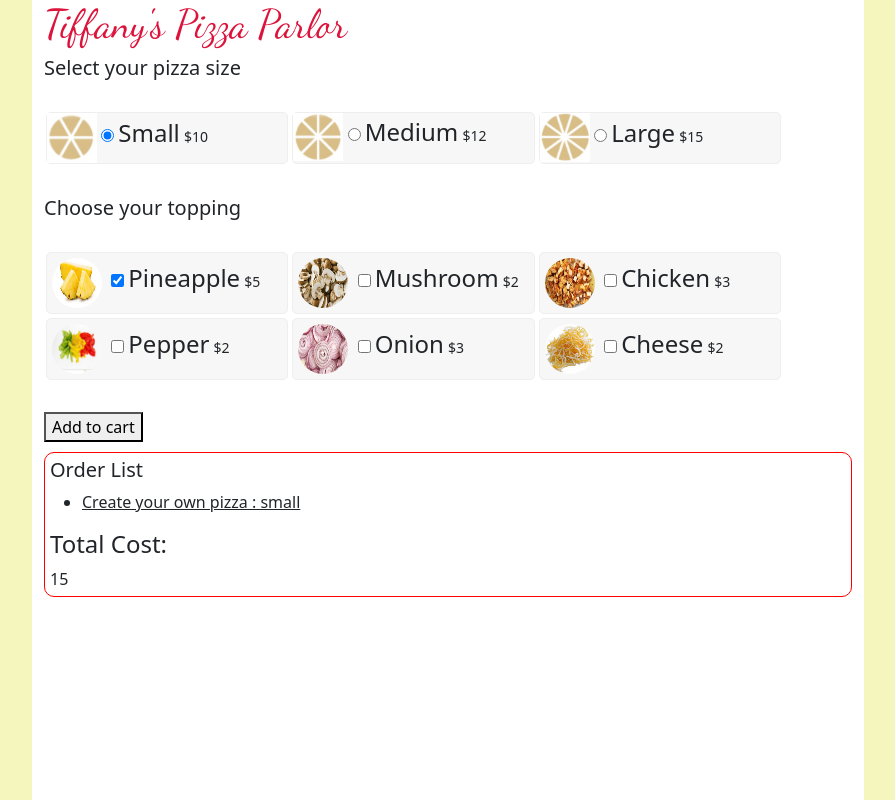
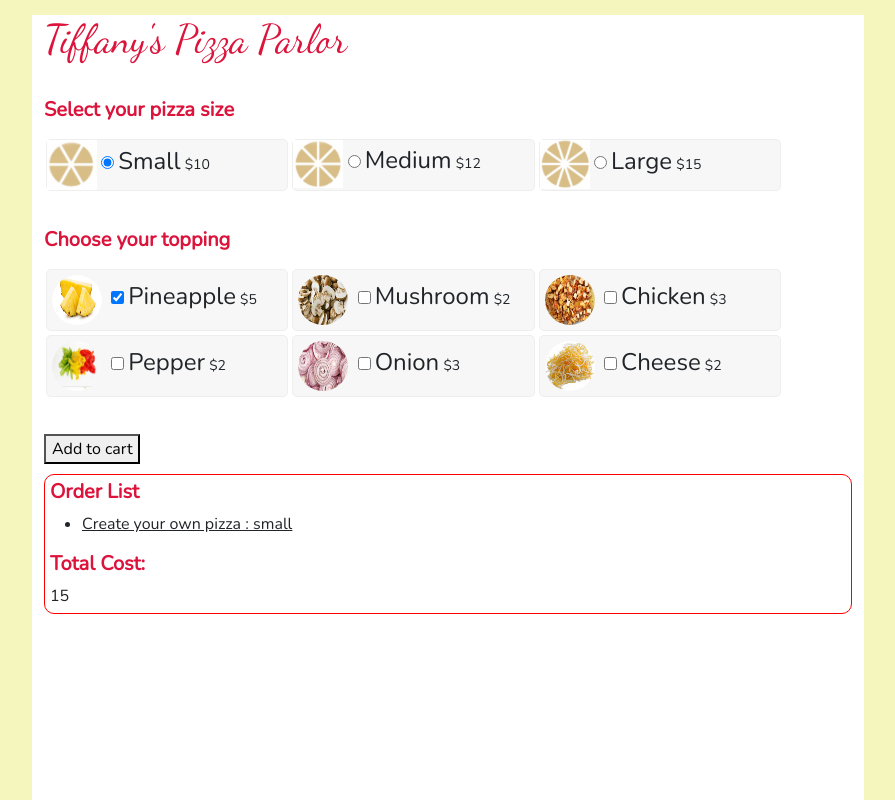
Before and after one commit to tiffarodrigs/Pizza-Parlor, a plain HTML site: page index.html in a window 1280 px wide. Both pictures are taken after a click on the button "Add to cart". Shown: the top 800 px of the page, without its empty margins (192-1087 px from the left). Drawn offline with nearby package versions, Linux system fonts and the light colour scheme.

Commit message:
Update styles and display feature

```diff
--- a/css/styles.css
+++ b/css/styles.css
@@ -1,72 +1,87 @@
+body {
+  background-color: rgb(245, 245, 190);
+  font-family: 'Nunito', sans-serif;
+}
 
-body{
-  background-color: rgb(245, 245, 190);
+h1 {
+  font-family: 'Dancing Script', cursive;
+  color: crimson;
+  margin: 15px 0px 35px 0px;
 }
-h1{
-  font-family: 'Dancing Script', cursive;
-  color:crimson;
+h5{
+  font-weight: bold;
+  color: crimson;
 }
-.container
-{
+
+.container {
   width: 65%;
   min-height: 1000px;
-  margin:auto;
+  margin: auto;
   background-color: white;
 }
+
 .selected {
   border: 1px solid red;
 }
 
-
-
-.toppings-container, .size-container{
+.toppings-container,
+.size-container {
   display: flex;
   flex-wrap: wrap;
-  margin: 30px 0px 30px 0px;
+  margin: 15px 0px 35px 0px;
 }
-.toppings-container div, .size-container div {
+
+.toppings-container div,
+.size-container div {
   background-color: #f7f7f7;
   min-width: 30%;
   border-radius: 5px;
-  margin:2px;
+  margin: 2px;
   cursor: pointer;
 }
-.toppings-container div:not(.selected), .size-container div:not(.selected){
-  border: 1px solid rgb(238, 238, 238) ;
+
+.toppings-container div:not(.selected),
+.size-container div:not(.selected) {
+  border: 1px solid rgb(238, 238, 238);
 }
+
 .toppings-container img {
   border-radius: 50px;
   margin: 5px;
   height: 50px;
   width: 50px;
 }
-label{
+
+label {
   font-size: 24px;
 }
-.imgSize{
-  width:50px;
+
+.imgSize {
+  width: 50px;
 }
 
-#pizzaDetail{
+#pizzaDetail {
   display: none;
+  margin-bottom: 10px;
 
 }
 
+li {
+  cursor: pointer;
+  text-decoration: underline;
+}
 
-li{
- cursor: pointer;
-  text-decoration: underline;
-  /* color: #0088cc; */
-}
-li:hover
-{
+li:hover {
   color: crimson;
 }
+
 #resultBorder {
-  display:none;
+  display: none;
   border: 1px solid red;
   border-radius: 10px;
   margin: 10px 0px;
   padding: 5px;
-
 }
+p{
+  margin-bottom: 2px;
+}
--- a/index.html
+++ b/index.html
@@ -6,8 +6,7 @@
     <link href="css/styles.css" rel="stylesheet" type="text/css">
     <link rel="preconnect" href="https://fonts.googleapis.com">
     <link rel="preconnect" href="https://fonts.gstatic.com" crossorigin>
-    <link href="https://fonts.googleapis.com/css2?family=Dancing+Script&family=Roboto:ital,wght@0,300;0,400;1,100&display=swap" rel="stylesheet">
-    <script src="js/jquery-3.6.0.js"></script>
+    <link href="https://fonts.googleapis.com/css2?family=Dancing+Script&family=Nunito:wght@200&family=Roboto:ital,wght@0,300;0,400;1,100&display=swap" rel="stylesheet"><script src="js/jquery-3.6.0.js"></script>
     <script src="js/scripts.js"></script>
   </head>
 
@@ -19,7 +18,7 @@
       </div>
       <div>
 
-        <p class="h5">Select your pizza size</p>
+        <h5>Select your pizza size</h5>
         <div class="size-container">
           <div>
             <img class="imgSize" src="img/small.png" alt="small">
@@ -49,7 +48,7 @@
           </div>
         </div>
 
-        <p class="h5">Choose your topping </p>
+       <h5>Choose your topping </h5>
         <div class="toppings-container">
           <div class="toppings">
             <img src="img/pineapple.jpeg" alt="pineapple">
@@ -105,8 +104,6 @@
           <h5>Order List</h5>
           <div class="resultBox">
             <ul id="pizzaList">
-
-
             </ul>
           </div>
           <div id="pizzaDetail" > <h5>Pizza Detail</h5>
@@ -114,7 +111,7 @@
             <p>Toppings: <span class="topping"></span></p>
             <p>Price: <span class="price"></span></p>
           </div>
-          <div > <h4>Total Cost: </h4><span id="cost"></span></div>
+          <div > <h5>Total Cost: </h4><span id="cost"></span></div>
         </div>
       </div>
     </div>
```
Also changed, not shown: js/scripts.js (+9 -23 lines).
